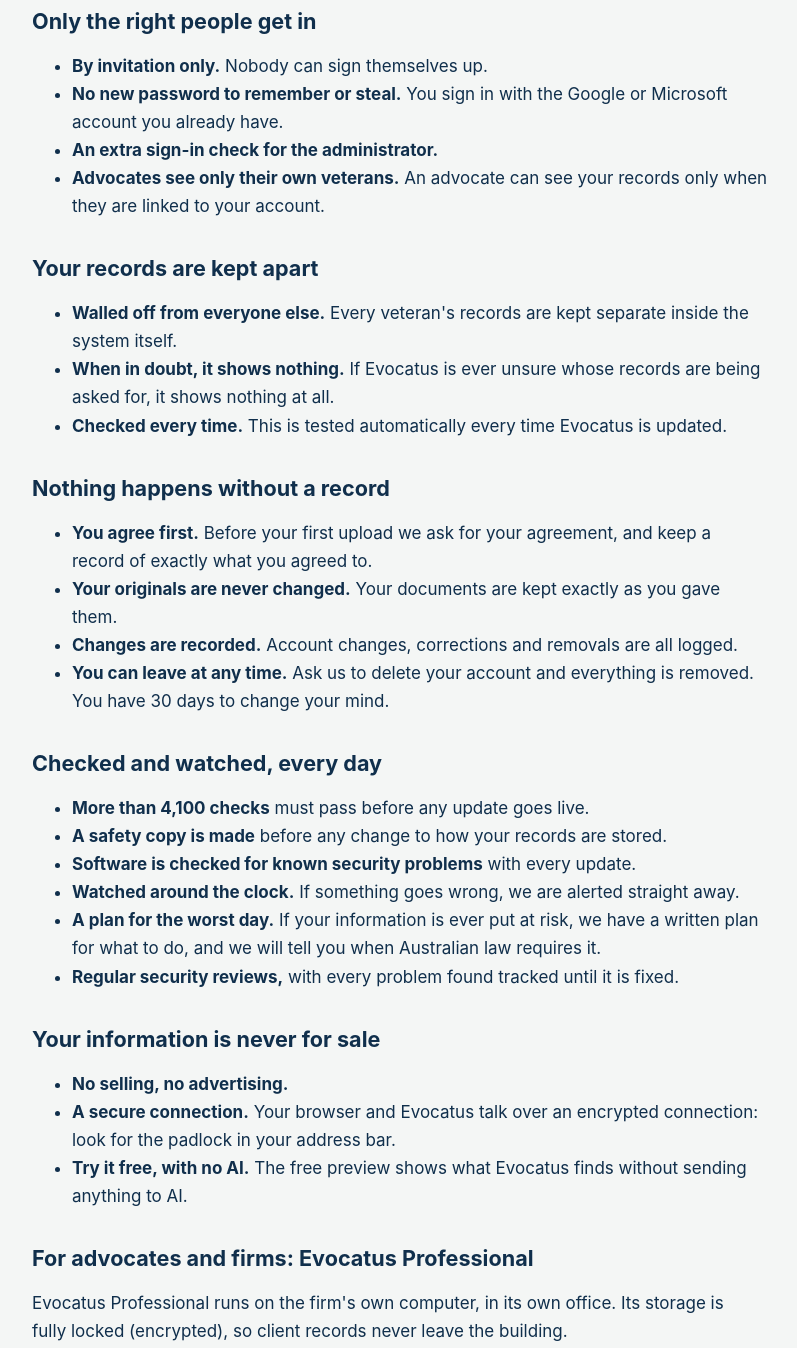
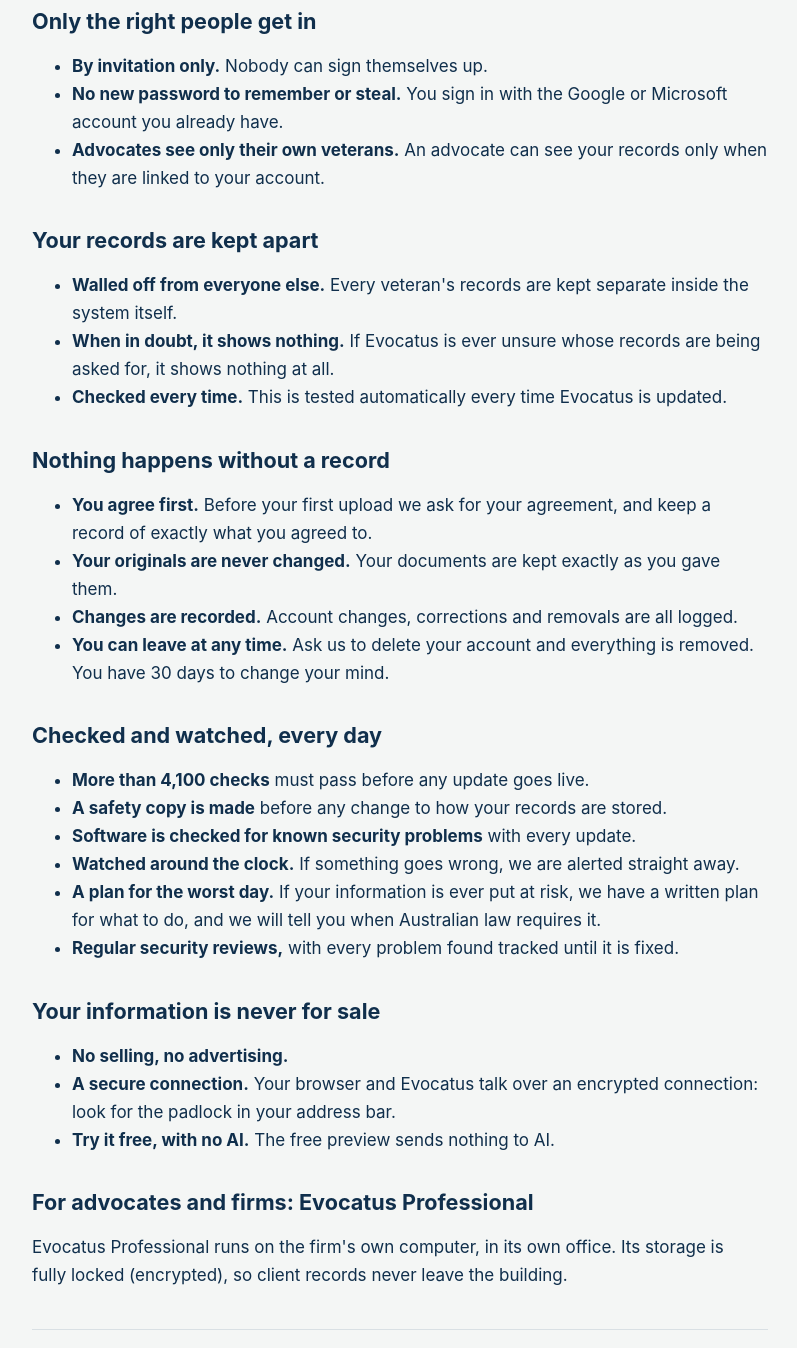
Before and after one commit to lordwhitebeard/defvetbridge-website, a plain HTML site: page security.html in a window 1280 px wide. Shown: the part 860-2208 px from the top of the page, without its empty margins (240-1037 px from the left). Drawn offline with Linux system fonts and the light colour scheme.

Commit message:
Security page: drop the administrator line; shorter free preview line

```diff
--- a/security.html
+++ b/security.html
@@ -84,7 +84,6 @@ footer a{margin-right:1rem}
 <ul>
 <li><strong>By invitation only.</strong> Nobody can sign themselves up.</li>
 <li><strong>No new password to remember or steal.</strong> You sign in with the Google or Microsoft account you already have.</li>
-<li><strong>An extra sign-in check for the administrator.</strong></li>
 <li><strong>Advocates see only their own veterans.</strong> An advocate can see your records only when they are linked to your account.</li>
 </ul>
 <h2>Your records are kept apart</h2>
@@ -113,7 +112,7 @@ footer a{margin-right:1rem}
 <ul>
 <li><strong>No selling, no advertising.</strong></li>
 <li><strong>A secure connection.</strong> Your browser and Evocatus talk over an encrypted connection: look for the padlock in your address bar.</li>
-<li><strong>Try it free, with no AI.</strong> The free preview shows what Evocatus finds without sending anything to AI.</li>
+<li><strong>Try it free, with no AI.</strong> The free preview sends nothing to AI.</li>
 </ul>
 <h2>For advocates and firms: Evocatus Professional</h2>
 <p>Evocatus Professional runs on the firm's own computer, in its own office. Its storage is fully locked (encrypted), so client records never leave the building.</p>
```
